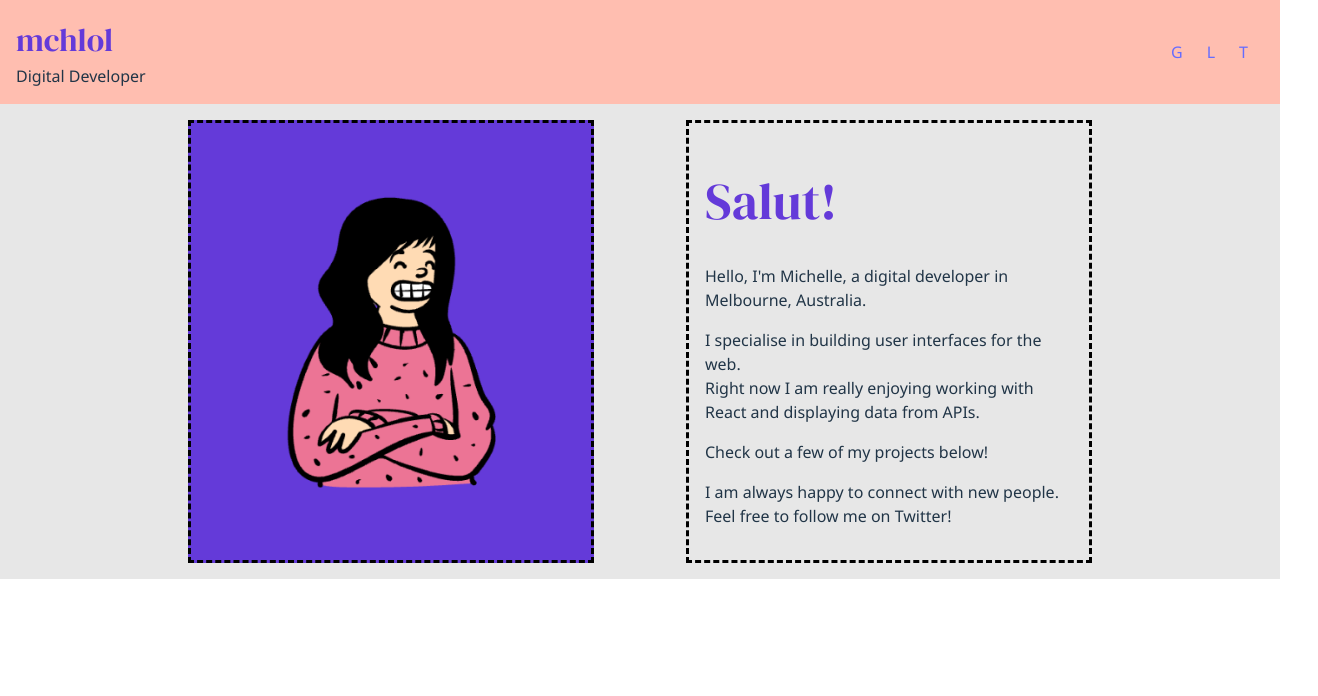
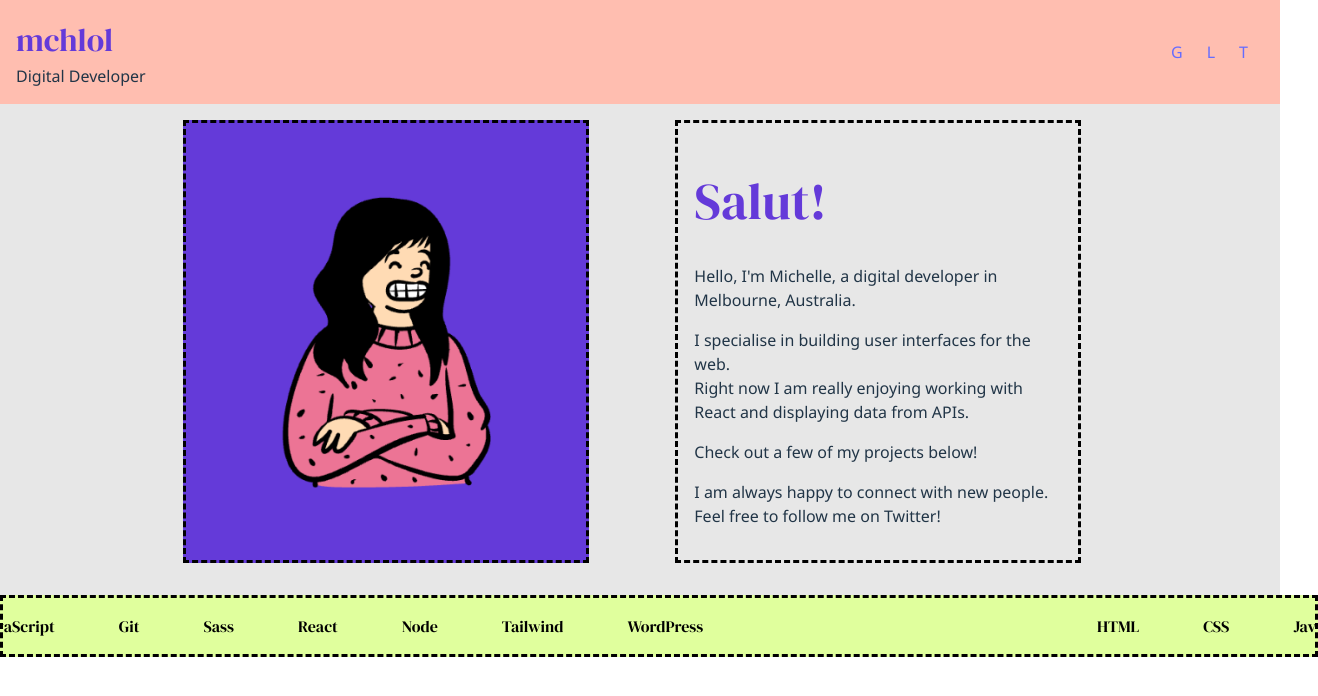
Before and after one commit to mchlol/portfolio-23, a React (Vite) app: page / in a window 1280 px wide. Shown: the top 696 px of the page, 1318 px wide, since content can reach past the window. Built offline with nearby package versions, Linux system fonts and the light colour scheme.

Commit message:
added a silly little marquee

```diff
--- a/package.json
+++ b/package.json
@@ -11,7 +11,8 @@
   },
   "dependencies": {
     "react": "^18.2.0",
-    "react-dom": "^18.2.0"
+    "react-dom": "^18.2.0",
+    "react-fast-marquee": "^1.6.0"
   },
   "devDependencies": {
     "@types/react": "^18.2.15",
--- a/src/App.css
+++ b/src/App.css
@@ -94,8 +94,23 @@ h3 {
   align-items: center;
   max-width: 400px;
   background: var(--purple);
-  margin: 1em;
+  margin: 1em 0;
 }
+
+.marqueeContainer {
+  background: var(--lime);
+  color: #000;
+  padding: 1em;
+  gap: 2em;
+  font-family: var(--DMserif);
+  border: 3px dashed black;
+  margin-top: 1em;
+}
+
+.marquee-item {
+  margin: 2em;
+}
+
 
 @media screen and (max-width: 768px) {
   .segmented {
@@ -110,3 +125,9 @@ h3 {
     width: auto;
   }
 }
+
+@media (prefers-reduced-motion) {
+  .marquee-container {
+    display: hidden !important;
+  }
+}
--- a/src/App.jsx
+++ b/src/App.jsx
@@ -4,6 +4,7 @@ import viteLogo from '/vite.svg'
 import './App.css'
 import Nav from './components/nav'
 import Hero from './components/Hero'
+import SkillsMarquee from './components/SkillsMarquee'
 
 function App() {
   const [count, setCount] = useState(0)
@@ -12,6 +13,7 @@ function App() {
     <>
       <Nav />
       <Hero />
+      <SkillsMarquee />
       {/* <div>
         <a href="https://vitejs.dev" target="_blank">
           <img src={viteLogo} className="logo" alt="Vite logo" />
--- a/src/components/Nav.jsx
+++ b/src/components/Nav.jsx
@@ -6,7 +6,7 @@ export default function Nav() {
         <nav>
             <div>
                 <h2>mchlol</h2>
-                <p>Digital Developer</p>
+                <span className="description">Digital Developer</span>
             </div>
             <ul>
                 <li><a href="https://github.com/mchlol" target="_blank">G</a></li>
--- /dev/null
+++ b/src/components/SkillsMarquee.jsx
@@ -0,0 +1,24 @@
+import React from "react";
+import Marquee from "react-fast-marquee";
+
+export default function SkillsMarquee() {
+
+    // only scroll when prefers reduced motion is not on - look into correct media query for this
+
+    return (
+        <Marquee
+        className="marqueeContainer"
+        pauseOnHover="true"
+        play="false">
+            <span className="marquee-item">HTML</span>
+            <span className="marquee-item">CSS</span>
+            <span className="marquee-item">JavaScript</span>
+            <span className="marquee-item">Git</span>
+            <span className="marquee-item">Sass</span>
+            <span className="marquee-item">React</span>
+            <span className="marquee-item">Node</span>
+            <span className="marquee-item">Tailwind</span>
+            <span className="marquee-item">WordPress</span>
+        </Marquee>
+    )
+}
```
Also changed, not shown: 1 other file (tests, documents, lock files or other folders).
